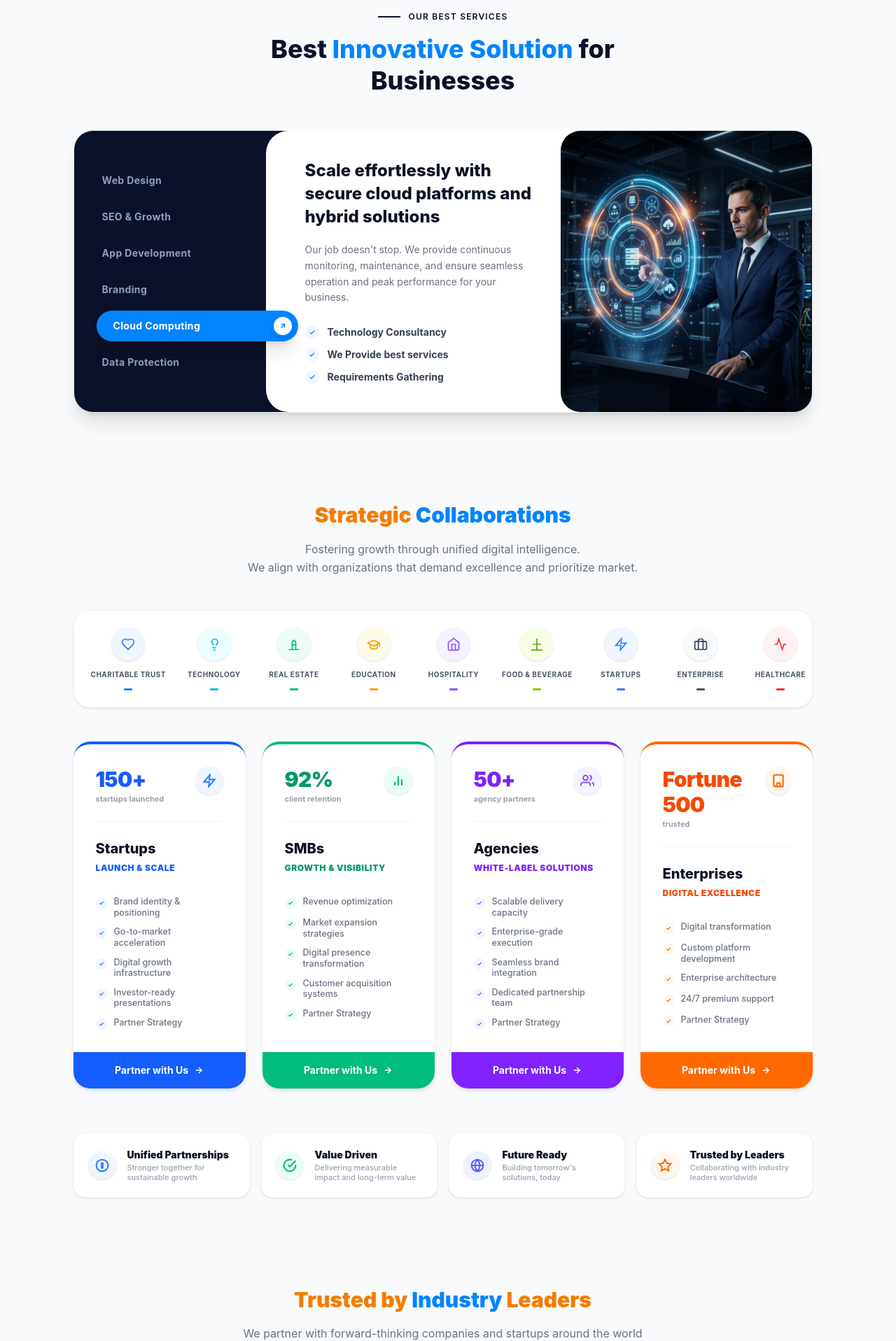
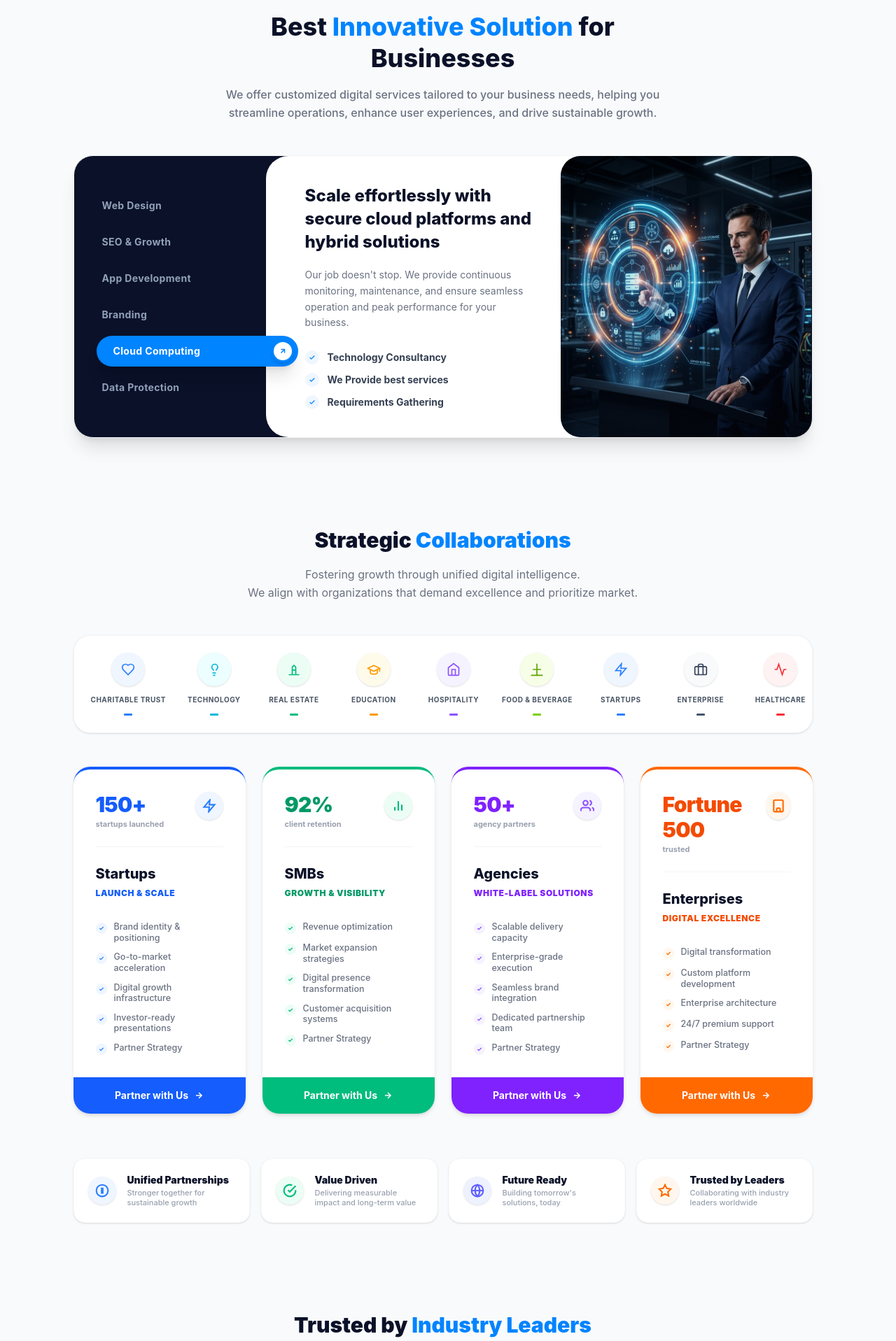
Before and after one commit to jithin2501/software-company, a React (Vite) app in the folder software_main/client/: page / in a window 1280 px wide. Shown: the part 880-2797 px from the top of the page at 70% size. Built offline with nearby package versions, Linux system fonts and the light colour scheme.

Commit message:
Refactor methodology steps to follow standard logical development lifecycle Harmonize section header color schemes to match brand navy and blue logo palette Update network diagram highlights to brand navy and refine services section header layout

```diff
--- a/software_main/client/src/components/CollaborationsSection.jsx
+++ b/software_main/client/src/components/CollaborationsSection.jsx
@@ -285,9 +285,8 @@ export default function CollaborationsSection() {
 
         {/* Section Header */}
         <div className="text-center flex flex-col items-center gap-3">
-          <h2 className="text-3xl md:text-4.5xl font-black leading-tight">
-            <span className="text-[#F57C00] bg-clip-text">Strategic</span>{" "}
-            <span className="text-[#0084FF]">Collaborations</span>
+          <h2 className="text-3xl md:text-4.5xl font-black leading-tight text-[#0A1128]">
+            Strategic <span className="text-[#0084FF]">Collaborations</span>
           </h2>
           <p className="text-sm md:text-base text-gray-500 max-w-2xl leading-relaxed mt-1">
             Fostering growth through unified digital intelligence.
--- a/software_main/client/src/components/MethodologySection.jsx
+++ b/software_main/client/src/components/MethodologySection.jsx
@@ -17,25 +17,11 @@ const STEPS = [
   },
   {
     number: "02",
-    title: "Quality Control",
-    desc: "Rigorous testing and debugging to ensure a seamless, bug-free, and high-performance product.",
+    title: "Strategy",
+    desc: "Developing a comprehensive roadmap that outlines technical architecture and project milestones.",
     color: "#F57C00",
     bgLight: "bg-orange-50/50",
     textClass: "text-[#F57C00]",
-    icon: (
-      <svg width="22" height="22" fill="none" stroke="currentColor" strokeWidth="2.5" viewBox="0 0 24 24">
-        <path d="M12 22s8-4 8-10V5l-8-3-8 3v7c0 6 8 10 8 10z" />
-        <path d="m9 11 2 2 4-4" />
-      </svg>
-    ),
-  },
-  {
-    number: "03",
-    title: "Strategy",
-    desc: "Developing a comprehensive roadmap that outlines technical architecture and project milestones.",
-    color: "#6366F1",
-    bgLight: "bg-indigo-50/50",
-    textClass: "text-[#6366F1]",
     icon: (
       <svg width="22" height="22" fill="none" stroke="currentColor" strokeWidth="2.5" viewBox="0 0 24 24">
         <path d="M18 20V10M12 20V4M6 20v-6" />
@@ -43,12 +29,12 @@ const STEPS = [
     ),
   },
   {
-    number: "04",
+    number: "03",
     title: "Prototyping",
     desc: "Rapidly visualizing concepts to test usability and flow, ensuring the user experience is flawless from the start.",
-    color: "#A855F7",
-    bgLight: "bg-purple-50/50",
-    textClass: "text-[#A855F7]",
+    color: "#6366F1",
+    bgLight: "bg-indigo-50/50",
+    textClass: "text-[#6366F1]",
     icon: (
       <svg width="22" height="22" fill="none" stroke="currentColor" strokeWidth="2.5" viewBox="0 0 24 24">
         <rect x="3" y="3" width="7" height="7" rx="1" />
@@ -59,15 +45,29 @@ const STEPS = [
     ),
   },
   {
-    number: "05",
+    number: "04",
     title: "Engineering",
     desc: "Transforming designs into high-quality code using the latest technologies and best practices.",
+    color: "#A855F7",
+    bgLight: "bg-purple-50/50",
+    textClass: "text-[#A855F7]",
+    icon: (
+      <svg width="22" height="22" fill="none" stroke="currentColor" strokeWidth="2.5" viewBox="0 0 24 24">
+        <path d="m18 16 4-4-4-4M6 8l-4 4 4 4M14.5 4l-5 16" />
+      </svg>
+    ),
+  },
+  {
+    number: "05",
+    title: "Quality Control",
+    desc: "Rigorous testing and debugging to ensure a seamless, bug-free, and high-performance product.",
     color: "#EC4899",
     bgLight: "bg-pink-50/50",
     textClass: "text-[#EC4899]",
     icon: (
       <svg width="22" height="22" fill="none" stroke="currentColor" strokeWidth="2.5" viewBox="0 0 24 24">
-        <path d="m18 16 4-4-4-4M6 8l-4 4 4 4M14.5 4l-5 16" />
+        <path d="M12 22s8-4 8-10V5l-8-3-8 3v7c0 6 8 10 8 10z" />
+        <path d="m9 11 2 2 4-4" />
       </svg>
     ),
   },
@@ -93,17 +93,15 @@ export default function MethodologySection() {
       <div className="w-full max-w-7xl mx-auto px-6 md:px-12 flex flex-col gap-16">
 
         {/* Section Header */}
-        <div className="text-center flex flex-col items-center gap-3">
-          <span className="px-4 py-1.5 rounded-full text-xs font-black uppercase tracking-widest bg-blue-50 text-[#0084FF] border border-blue-100/50 shadow-sm mb-2">
-            Methodology
-          </span>
-          <h2 className="text-3xl md:text-5xl font-black text-center leading-tight tracking-tight max-w-4xl mx-auto">
-            <span className="text-[#F57C00]">Always Giving You </span>
-            <span className="text-[#0084FF]">Exactly</span>
-            <span className="text-[#F57C00]"> What You</span>
+        <div className="text-center flex flex-col items-center gap-2">
+          <h2 className="text-3xl md:text-4xl font-extrabold text-center leading-tight tracking-tight max-w-xl mx-auto text-[#0A1128]">
+            Always <span className="text-[#0084FF]">Giving You Exactly</span>
             <br className="hidden md:inline" />
-            <span className="text-[#F57C00]"> Need</span>
+            What You Need
           </h2>
+          <p className="text-sm md:text-base text-gray-500 font-medium max-w-2xl mx-auto mt-2">
+            We follow a structured and transparent process to turn your ideas into high-quality software, ensuring we deliver value at every step.
+          </p>
         </div>
 
         {/* Responsive Grid/Flex Row of Steps */}
--- a/software_main/client/src/components/ServicesSection.jsx
+++ b/software_main/client/src/components/ServicesSection.jsx
@@ -54,15 +54,12 @@ export default function ServicesSection({ activeTab, setActiveTab }) {
 
         {/* Section Header */}
         <div className="text-center flex flex-col items-center gap-2 mb-4">
-          <div className="flex items-center gap-3">
-            <div className="w-8 h-[1.5px] bg-[#0A1128]" />
-            <span className="text-xs font-semibold tracking-widest text-[#0A1128] uppercase">
-              Our Best Services
-            </span>
-          </div>
-          <h2 className="text-3xl md:text-4xl font-extrabold text-[#0A1128] leading-tight max-w-xl mt-2">
+          <h2 className="text-3xl md:text-4xl font-extrabold text-[#0A1128] leading-tight max-w-xl">
             Best <span className="text-[#0084FF]">Innovative Solution</span> for Businesses
           </h2>
+          <p className="text-sm md:text-base text-gray-500 font-medium max-w-2xl mx-auto mt-2 leading-relaxed">
+            We offer customized digital services tailored to your business needs, helping you streamline operations, enhance user experiences, and drive sustainable growth.
+          </p>
         </div>
 
         {/* Core Layout Card */}
--- a/software_main/client/src/components/TrustedLeadersSection.jsx
+++ b/software_main/client/src/components/TrustedLeadersSection.jsx
@@ -175,10 +175,8 @@ export default function TrustedLeadersSection() {
 
         {/* Section Header */}
         <div className="text-center flex flex-col items-center gap-3">
-          <h2 className="text-3xl md:text-4.5xl font-black leading-tight">
-            <span className="text-[#F57C00]">Trusted by</span>{" "}
-            <span className="text-[#0084FF]">Industry</span>{" "}
-            <span className="text-[#F57C00]">Leaders</span>
+          <h2 className="text-3xl md:text-4.5xl font-black leading-tight text-[#0A1128]">
+            Trusted by <span className="text-[#0084FF]">Industry Leaders</span>
           </h2>
           <p className="text-sm md:text-base text-gray-500 max-w-xl leading-relaxed mt-1">
             We partner with forward-thinking companies and startups around the world
@@ -197,8 +195,8 @@ export default function TrustedLeadersSection() {
                 <marker id="arrow-blue" viewBox="0 0 10 10" refX="5" refY="5" markerWidth="6" markerHeight="6" orient="auto-start-reverse">
                   <path d="M 0 0 L 10 5 L 0 10 z" fill="#0084FF" />
                 </marker>
-                <marker id="arrow-orange" viewBox="0 0 10 10" refX="5" refY="5" markerWidth="6" markerHeight="6" orient="auto-start-reverse">
-                  <path d="M 0 0 L 10 5 L 0 10 z" fill="#F57C00" />
+                <marker id="arrow-navy" viewBox="0 0 10 10" refX="5" refY="5" markerWidth="6" markerHeight="6" orient="auto-start-reverse">
+                  <path d="M 0 0 L 10 5 L 0 10 z" fill="#0A1128" />
                 </marker>
               </defs>
 
@@ -216,18 +214,18 @@ export default function TrustedLeadersSection() {
 
               {/* Right Dotted Concentric Orbits */}
               {/* Inner orbit: Touches grey ring at top/bottom, curves through Adobe (750, 230) */}
-              <path d="M 619 142 Q 881 230 619 318" stroke="#F57C00" strokeWidth="1.5" strokeDasharray="5 5" opacity="0.6" />
+              <path d="M 619 142 Q 881 230 619 318" stroke="#0A1128" strokeWidth="1.5" strokeDasharray="5 5" opacity="0.6" />
               {/* Outer orbit: Google (720, 120) -> AWS -> Notion -> Stripe -> HubSpot (700, 360) */}
-              <path d="M 720 120 Q 1080 240 700 360" stroke="#F57C00" strokeWidth="1.5" strokeDasharray="5 5" opacity="0.6" />
+              <path d="M 720 120 Q 1080 240 700 360" stroke="#0A1128" strokeWidth="1.5" strokeDasharray="5 5" opacity="0.6" />
 
               {/* Outer Node Circle next to Notion */}
-              <circle cx="895" cy="240" r="5.5" fill="#F57C00" />
+              <circle cx="895" cy="240" r="5.5" fill="#0A1128" />
 
               {/* Top-Left Verified Partner Curved Double Arrow */}
               <path d="M 280 35 Q 338.5 35 397 107" stroke="#0084FF" strokeWidth="1.5" strokeDasharray="4 4" markerEnd="url(#arrow-blue)" markerStart="url(#arrow-blue)" />
 
               {/* Top-Right 500+ Clients Curved Double Arrow */}
-              <path d="M 720 35 Q 661.5 35 603 107" stroke="#F57C00" strokeWidth="1.5" strokeDasharray="4 4" markerEnd="url(#arrow-orange)" markerStart="url(#arrow-orange)" />
+              <path d="M 720 35 Q 661.5 35 603 107" stroke="#0A1128" strokeWidth="1.5" strokeDasharray="4 4" markerEnd="url(#arrow-navy)" markerStart="url(#arrow-navy)" />
             </svg>
 
             {/* Central Globe Block */}
@@ -272,14 +270,14 @@ export default function TrustedLeadersSection() {
             </div>
 
             <div className="absolute left-[82%] top-[35px] -translate-x-1/2 -translate-y-1/2 z-20 flex items-center gap-3 bg-white px-4 py-3 rounded-2xl shadow-md border border-gray-50 w-[185px]">
-              <div className="w-8 h-8 rounded-full bg-orange-50 text-[#F57C00] flex items-center justify-center flex-shrink-0">
+              <div className="w-8 h-8 rounded-full bg-[#0A1128]/5 text-[#0A1128] flex items-center justify-center flex-shrink-0">
                 <svg width="16" height="16" fill="none" stroke="currentColor" strokeWidth="2.5" viewBox="0 0 24 24">
                   <path d="M17 21v-2a4 4 0 0 0-4-4H5a4 4 0 0 0-4 4v2" />
                   <circle cx="9" cy="7" r="4" />
                 </svg>
               </div>
               <div className="flex flex-col">
-                <span className="text-[10px] font-black text-[#F57C00] uppercase tracking-wider">500+</span>
+                <span className="text-[10px] font-black text-[#0A1128] uppercase tracking-wider">500+</span>
                 <span className="text-[9px] font-bold text-gray-400">Happy Clients</span>
               </div>
             </div>
```
